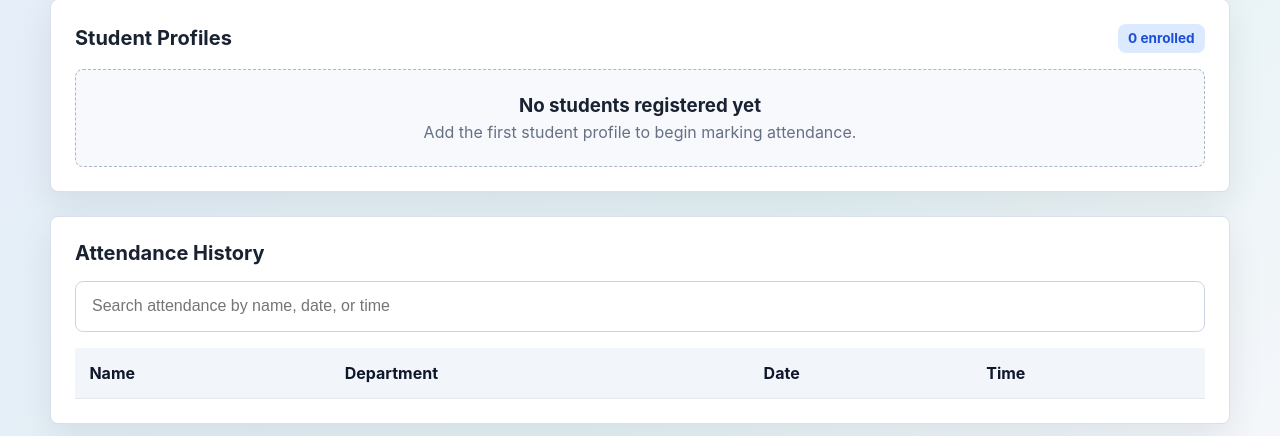
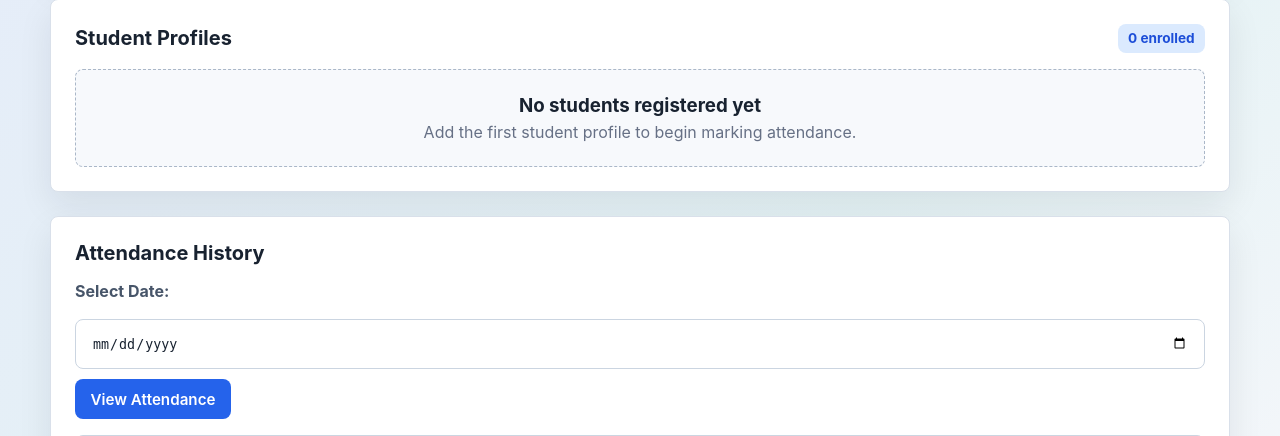
Before and after one commit to dvishnucse240513-lang/FaceTrack-Ai, a Flask app: page / in a window 1280 px wide. Shown: the part 385-821 px from the top of the page. Run offline with Flask 3, Linux system fonts and the light colour scheme; the visitor is signed in with stand-in values (Sample User, id 1); data that the repository does not hold is empty.

Commit message:
Add date-wise attendance filter

```diff
--- a/app.py
+++ b/app.py
@@ -115,9 +115,18 @@ def dashboard():
     total_students = db.get_total_students()
     today_attendance = db.get_attendance_today()
     today_count = db.get_attendance_count_today()
-    all_attendance = db.get_all_attendance(limit=200)
+
+    # Filter attendance by the selected date.
+    # If no date is selected, show the latest 200 records.
+    selected_date = request.args.get('date', '').strip()
+    if selected_date:
+        all_attendance = db.get_attendance_by_date(selected_date)
+    else:
+        all_attendance = db.get_all_attendance(limit=200)
+
     student_summary = db.get_student_summaries()
     last_capture = session.get('last_capture')
+
     return render_template(
         'index.html',
         total=total_students,
@@ -125,18 +134,26 @@ def dashboard():
         today_count=today_count,
         student_summary=student_summary,
         last_capture=last_capture,
-        all=all_attendance
+        all=all_attendance,
+        selected_date=selected_date
     )
 
 @app.route('/dashboard_data')
 @login_required
 def dashboard_data():
     """Return fresh dashboard data without reloading the whole page."""
+    selected_date = request.args.get('date', '').strip()
+
+    if selected_date:
+        attendance = db.get_attendance_by_date(selected_date)
+    else:
+        attendance = db.get_all_attendance(limit=200)
+
     return jsonify({
         'total': db.get_total_students(),
         'today_count': db.get_attendance_count_today(),
         'student_summary': db.get_student_summaries(),
-        'attendance': db.get_all_attendance(limit=200)
+        'attendance': attendance
     })
 
 @app.route('/register', methods=['GET', 'POST'])
--- a/templates/index.html
+++ b/templates/index.html
@@ -6,14 +6,18 @@
     <title>Attendance Dashboard</title>
     <link rel="stylesheet" href="{{ url_for('static', filename='style.css') }}">
 </head>
+
 <body>
     <div class="container">
+
         <header class="page-header">
             <h1>Face Recognition Attendance System</h1>
             <p>Monitor attendance, register students, and export records effortlessly.</p>
         </header>
 
+        <!-- Statistics -->
         <div class="grid grid-2">
+
             <section class="card stat-card">
                 <div>
                     <div class="label">Total Students</div>
@@ -29,8 +33,10 @@
                 </div>
                 <div class="label">Marked today</div>
             </section>
+
         </div>
 
+        <!-- Flash Messages -->
         {% with messages = get_flashed_messages(with_categories=true) %}
             {% if messages %}
                 <section class="card status-banner">
@@ -41,52 +47,152 @@
             {% endif %}
         {% endwith %}
 
+        <!-- Last Registered Student -->
         {% if last_capture %}
         <section class="card status-banner">
-            <p>Last registered student: <strong>{{ last_capture }}</strong></p>
+            <p>
+                Last registered student:
+                <strong>{{ last_capture }}</strong>
+            </p>
         </section>
         {% endif %}
 
+        <!-- Student Profiles -->
         <section class="card">
+
             <div class="section-title">
                 <h2>Student Profiles</h2>
                 <span class="section-pill">{{ total }} enrolled</span>
             </div>
+
             <div class="student-cards" id="studentCards">
+
                 {% if student_summary %}
+
                     {% for student in student_summary %}
+
                     <article class="student-card">
+
                         <div>
                             <h3>{{ student.name }}</h3>
-                            <p>{{ student.department or 'Department not set' }}</p>
-                            <p>{{ student.attendance_count }} attendance record{{ 's' if student.attendance_count != 1 else '' }}</p>
+
+                            <p>
+                                {{ student.department or 'Department not set' }}
+                            </p>
+
+                            <p>
+                                {{ student.attendance_count }}
+                                attendance record{{ 's' if student.attendance_count != 1 else '' }}
+                            </p>
                         </div>
+
                         <div class="card-actions">
-                            <a class="button secondary compact" href="{{ url_for('student_profile', student_id=student.id) }}">View</a>
-                            <form method="post" action="{{ url_for('delete_student', student_id=student.id) }}" onsubmit="return confirm('Delete {{ student.name }} and all attendance records?');">
-                                <button class="button danger compact" type="submit">Delete</button>
+
+                            <a
+                                class="button secondary compact"
+                                href="{{ url_for('student_profile', student_id=student.id) }}"
+                            >
+                                View
+                            </a>
+
+                            <form
+                                method="post"
+                                action="{{ url_for('delete_student', student_id=student.id) }}"
+                                onsubmit="return confirm('Delete {{ student.name }} and all attendance records?');"
+                            >
+                                <button
+                                    class="button danger compact"
+                                    type="submit"
+                                >
+                                    Delete
+                                </button>
                             </form>
+
                         </div>
+
                     </article>
+
                     {% endfor %}
+
                 {% else %}
+
                     <div class="empty-state">
                         <h3>No students registered yet</h3>
-                        <p>Add the first student profile to begin marking attendance.</p>
+                        <p>
+                            Add the first student profile to begin marking attendance.
+                        </p>
                     </div>
+
+                {% endif %}
+
+            </div>
+
+        </section>
+
+        <!-- Attendance History -->
+        <section class="card">
+
+            <div class="section-title">
+                <h2>Attendance History</h2>
+
+                {% if selected_date %}
+                    <span class="section-pill">
+                        Date: {{ selected_date }}
+                    </span>
                 {% endif %}
             </div>
-        </section>
 
-        <section class="card">
-            <div class="section-title">
-                <h2>Attendance History</h2>
+            <!-- Date Filter -->
+            <form
+                method="get"
+                action="{{ url_for('dashboard') }}"
+                class="search-bar"
+                style="display: flex; gap: 10px; align-items: center; flex-wrap: wrap;"
+            >
+
+                <label for="attendanceDate">
+                    <strong>Select Date:</strong>
+                </label>
+
+                <input
+                    type="date"
+                    id="attendanceDate"
+                    name="date"
+                    value="{{ selected_date or '' }}"
+                >
+
+                <button
+                    type="submit"
+                    class="button primary compact"
+                >
+                    View Attendance
+                </button>
+
+                {% if selected_date %}
+                    <a
+                        href="{{ url_for('dashboard') }}"
+                        class="button secondary compact"
+                    >
+                        Clear Filter
+                    </a>
+                {% endif %}
+
+            </form>
+
+            <!-- Search -->
+            <div class="search-bar">
+                <input
+                    id="searchInput"
+                    type="text"
+                    placeholder="Search attendance by name, date, or time"
+                >
             </div>
-            <div class="search-bar">
-                <input id="searchInput" type="text" placeholder="Search attendance by name, date, or time">
-            </div>
+
+            <!-- Attendance Table -->
             <div class="table-wrapper">
+
                 <table>
+
                     <thead>
                         <tr>
                             <th>Name</th>
@@ -95,182 +201,501 @@
                             <th>Time</th>
                         </tr>
                     </thead>
+
                     <tbody id="attendanceRows">
+
                         {% for att in all %}
+
                         <tr>
                             <td>{{ att.name }}</td>
                             <td>{{ att.department or '-' }}</td>
                             <td>{{ att.date }}</td>
                             <td>{{ att.time }}</td>
                         </tr>
+
                         {% endfor %}
+
                     </tbody>
+
                 </table>
+
             </div>
+
         </section>
 
+        <!-- Actions -->
         <section class="card">
+
             <div class="section-title">
                 <h2>Actions</h2>
             </div>
+
             <div class="button-group">
-                <a class="button primary" href="{{ url_for('register') }}">Register New Student</a>
-                <a class="button secondary" href="{{ url_for('export_xlsx') }}">Export Excel</a>
-                <a class="button secondary" href="{{ url_for('export_csv') }}">Export CSV</a>
-                <a class="button secondary" href="{{ url_for('logout') }}">Logout</a>
+
+                <a
+                    class="button primary"
+                    href="{{ url_for('register') }}"
+                >
+                    Register New Student
+                </a>
+
+                <a
+                    class="button secondary"
+                    href="{{ url_for('export_xlsx') }}"
+                >
+                    Export Excel
+                </a>
+
+                <a
+                    class="button secondary"
+                    href="{{ url_for('export_csv') }}"
+                >
+                    Export CSV
+                </a>
+
+                <a
+                    class="button secondary"
+                    href="{{ url_for('logout') }}"
+                >
+                    Logout
+                </a>
+
             </div>
+
         </section>
 
+        <!-- Live Camera Feed -->
         <section class="card">
+
             <div class="section-title">
+
                 <h2>Live Camera Feed</h2>
+
                 <div class="button-group feed-actions">
-                    <button class="button primary compact" type="button" id="startFeed">Start</button>
-                    <button class="button secondary compact" type="button" id="stopFeed" disabled>Stop</button>
+
+                    <button
+                        class="button primary compact"
+                        type="button"
+                        id="startFeed"
+                    >
+                        Start
+                    </button>
+
+                    <button
+                        class="button secondary compact"
+                        type="button"
+                        id="stopFeed"
+                        disabled
+                    >
+                        Stop
+                    </button>
+
                 </div>
+
             </div>
+
             <div class="live-feed">
-                <img id="cameraFeed" data-src="{{ url_for('video_feed') }}" alt="Live Camera Feed">
+                <img
+                    id="cameraFeed"
+                    data-src="{{ url_for('video_feed') }}"
+                    alt="Live Camera Feed"
+                >
             </div>
+
         </section>
+
     </div>
 
     <script>
+
+        /* =========================
+           Attendance Search
+        ========================= */
+
         const searchInput = document.getElementById('searchInput');
+
         if (searchInput) {
+
             searchInput.addEventListener('input', () => {
-                const query = searchInput.value.toLowerCase().trim();
-                document.querySelectorAll('table tbody tr').forEach(row => {
-                    const text = row.textContent.toLowerCase();
-                    row.style.display = text.includes(query) ? '' : 'none';
-                });
+
+                const query = searchInput.value
+                    .toLowerCase()
+                    .trim();
+
+                document
+                    .querySelectorAll('table tbody tr')
+                    .forEach(row => {
+
+                        const text = row.textContent
+                            .toLowerCase();
+
+                        row.style.display =
+                            text.includes(query) ? '' : 'none';
+
+                    });
+
             });
+
         }
 
-        const cameraFeed = document.getElementById('cameraFeed');
-        const startFeed = document.getElementById('startFeed');
-        const stopFeed = document.getElementById('stopFeed');
+
+        /* =========================
+           Camera Feed
+        ========================= */
+
+        const cameraFeed =
+            document.getElementById('cameraFeed');
+
+        const startFeed =
+            document.getElementById('startFeed');
+
+        const stopFeed =
+            document.getElementById('stopFeed');
+
         let dashboardRefreshTimer = null;
 
+
+        /* =========================
+           Utility
+        ========================= */
+
         function setText(id, value) {
-            const element = document.getElementById(id);
+
+            const element =
+                document.getElementById(id);
+
             if (element) {
                 element.textContent = value;
             }
+
         }
 
+
+        /* =========================
+           Student Cards
+        ========================= */
+
         function renderStudentCards(students) {
-            const container = document.getElementById('studentCards');
+
+            const container =
+                document.getElementById('studentCards');
+
             if (!container) return;
 
+
             if (!students.length) {
+
                 container.innerHTML = `
                     <div class="empty-state">
                         <h3>No students registered yet</h3>
-                        <p>Add the first student profile to begin marking attendance.</p>
+                        <p>
+                            Add the first student profile
+                            to begin marking attendance.
+                        </p>
                     </div>
                 `;
+
                 return;
             }
 
+
             container.innerHTML = '';
+
+
             students.forEach(student => {
-                const card = document.createElement('article');
+
+                const card =
+                    document.createElement('article');
+
                 card.className = 'student-card';
 
-                const info = document.createElement('div');
-                const name = document.createElement('h3');
+
+                const info =
+                    document.createElement('div');
+
+
+                const name =
+                    document.createElement('h3');
+
                 name.textContent = student.name;
-                const department = document.createElement('p');
-                department.textContent = student.department || 'Department not set';
-                const count = document.createElement('p');
-                const recordLabel = student.attendance_count === 1 ? 'record' : 'records';
-                count.textContent = `${student.attendance_count} attendance ${recordLabel}`;
-                info.append(name, department, count);
 
-                const actions = document.createElement('div');
+
+                const department =
+                    document.createElement('p');
+
+                department.textContent =
+                    student.department ||
+                    'Department not set';
+
+
+                const count =
+                    document.createElement('p');
+
+
+                const recordLabel =
+                    student.attendance_count === 1
+                        ? 'record'
+                        : 'records';
+
+
+                count.textContent =
+                    `${student.attendance_count} attendance ${recordLabel}`;
+
+
+                info.append(
+                    name,
+                    department,
+                    count
+                );
+
+
+                const actions =
+                    document.createElement('div');
+
                 actions.className = 'card-actions';
-                const viewLink = document.createElement('a');
-                viewLink.className = 'button secondary compact';
-                viewLink.href = `/student/${student.id}`;
+
+
+                const viewLink =
+                    document.createElement('a');
+
+                viewLink.className =
+                    'button secondary compact';
+
+                viewLink.href =
+                    `/student/${student.id}`;
+
                 viewLink.textContent = 'View';
 
-                const deleteForm = document.createElement('form');
+
+                const deleteForm =
+                    document.createElement('form');
+
                 deleteForm.method = 'post';
-                deleteForm.action = `/student/${student.id}/delete`;
-                deleteForm.addEventListener('submit', event => {
-                    if (!confirm(`Delete ${student.name} and all attendance records?`)) {
-                        event.preventDefault();
+
+                deleteForm.action =
+                    `/student/${student.id}/delete`;
+
+
+                deleteForm.addEventListener(
+                    'submit',
+                    event => {
+
+                        if (
+                            !confirm(
+                                `Delete ${student.name} and all attendance records?`
+                            )
+                        ) {
+                            event.preventDefault();
+                        }
+
                     }
-                });
-                const deleteButton = document.createElement('button');
-                deleteButton.className = 'button danger compact';
+                );
+
+
+                const deleteButton =
+                    document.createElement('button');
+
+                deleteButton.className =
+                    'button danger compact';
+
                 deleteButton.type = 'submit';
-                deleteButton.textContent = 'Delete';
+
+                deleteButton.textContent =
+                    'Delete';
+
+
                 deleteForm.appendChild(deleteButton);
-                actions.append(viewLink, deleteForm);
 
-                card.append(info, actions);
+                actions.append(
+                    viewLink,
+                    deleteForm
+                );
+
+
+                card.append(
+                    info,
+                    actions
+                );
+
                 container.appendChild(card);
+
             });
+
         }
 
+
+        /* =========================
+           Attendance Rows
+        ========================= */
+
         function renderAttendanceRows(attendance) {
-            const rows = document.getElementById('attendanceRows');
+
+            const rows =
+                document.getElementById('attendanceRows');
+
             if (!rows) return;
 
+
             rows.innerHTML = '';
+
+
             attendance.forEach(item => {
-                const row = document.createElement('tr');
-                [item.name, item.department || '-', item.date, item.time].forEach(value => {
-                    const cell = document.createElement('td');
+
+                const row =
+                    document.createElement('tr');
+
+
+                [
+                    item.name,
+                    item.department || '-',
+                    item.date,
+                    item.time
+                ].forEach(value => {
+
+                    const cell =
+                        document.createElement('td');
+
                     cell.textContent = value;
+
                     row.appendChild(cell);
+
                 });
+
+
                 rows.appendChild(row);
+
             });
+
         }
 
+
+        /* =========================
+           Dashboard Refresh
+        ========================= */
+
         async function refreshDashboardData() {
-            const response = await fetch('{{ url_for("dashboard_data") }}', { cache: 'no-store' });
+
+            const response =
+                await fetch(
+                    '{{ url_for("dashboard_data") }}',
+                    {
+                        cache: 'no-store'
+                    }
+                );
+
+
             if (!response.ok) return;
-            const data = await response.json();
-            setText('totalStudents', data.total);
-            setText('todayCount', data.today_count);
-            renderStudentCards(data.student_summary || []);
-            renderAttendanceRows(data.attendance || []);
+
+
+            const data =
+                await response.json();
+
+
+            setText(
+                'totalStudents',
+                data.total
+            );
+
+
+            setText(
+                'todayCount',
+                data.today_count
+            );
+
+
+            renderStudentCards(
+                data.student_summary || []
+            );
+
+
+            renderAttendanceRows(
+                data.attendance || []
+            );
+
         }
 
+
         function startDashboardRefresh() {
+
             refreshDashboardData();
+
+
             if (!dashboardRefreshTimer) {
-                dashboardRefreshTimer = setInterval(refreshDashboardData, 1500);
+
+                dashboardRefreshTimer =
+                    setInterval(
+                        refreshDashboardData,
+                        1500
+                    );
+
             }
+
         }
 
+
         function stopDashboardRefresh() {
+
             if (dashboardRefreshTimer) {
-                clearInterval(dashboardRefreshTimer);
+
+                clearInterval(
+                    dashboardRefreshTimer
+                );
+
                 dashboardRefreshTimer = null;
+
             }
+
+
             refreshDashboardData();
+
         }
 
-        if (cameraFeed && startFeed && stopFeed) {
-            startFeed.addEventListener('click', () => {
-                cameraFeed.src = cameraFeed.dataset.src;
-                startFeed.disabled = true;
-                stopFeed.disabled = false;
-                startDashboardRefresh();
-            });
 
-            stopFeed.addEventListener('click', () => {
-                cameraFeed.removeAttribute('src');
-                startFeed.disabled = false;
-                stopFeed.disabled = true;
-                stopDashboardRefresh();
-            });
+        /* =========================
+           Camera Controls
+        ========================= */
+
+        if (
+            cameraFeed &&
+            startFeed &&
+            stopFeed
+        ) {
+
+            startFeed.addEventListener(
+                'click',
+                () => {
+
+                    cameraFeed.src =
+                        cameraFeed.dataset.src;
+
+                    startFeed.disabled = true;
+
+                    stopFeed.disabled = false;
+
+                    startDashboardRefresh();
+
+                }
+            );
+
+
+            stopFeed.addEventListener(
+                'click',
+                () => {
+
+                    cameraFeed.removeAttribute('src');
+
+                    startFeed.disabled = false;
+
+                    stopFeed.disabled = true;
+
+                    stopDashboardRefresh();
+
+                }
+            );
+
         }
+
     </script>
+
 </body>
 </html>
```
Also changed, not shown: database.py (+18 -3 lines).
